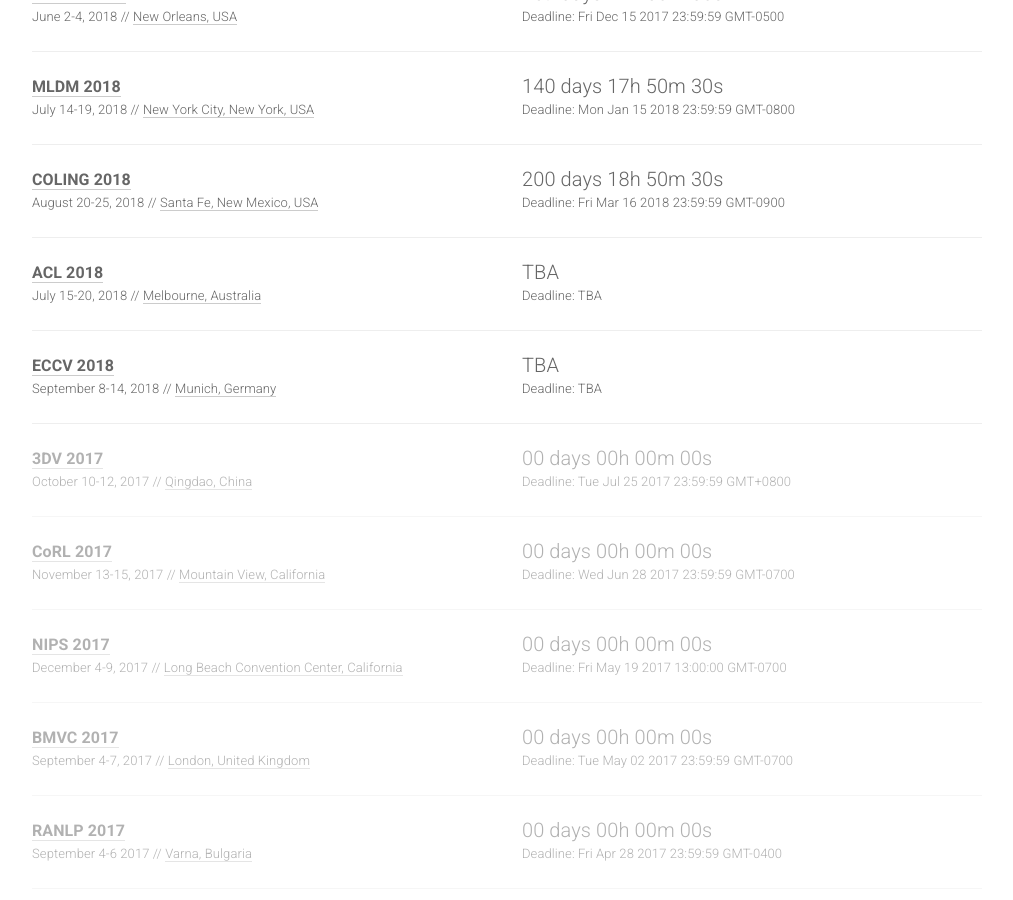
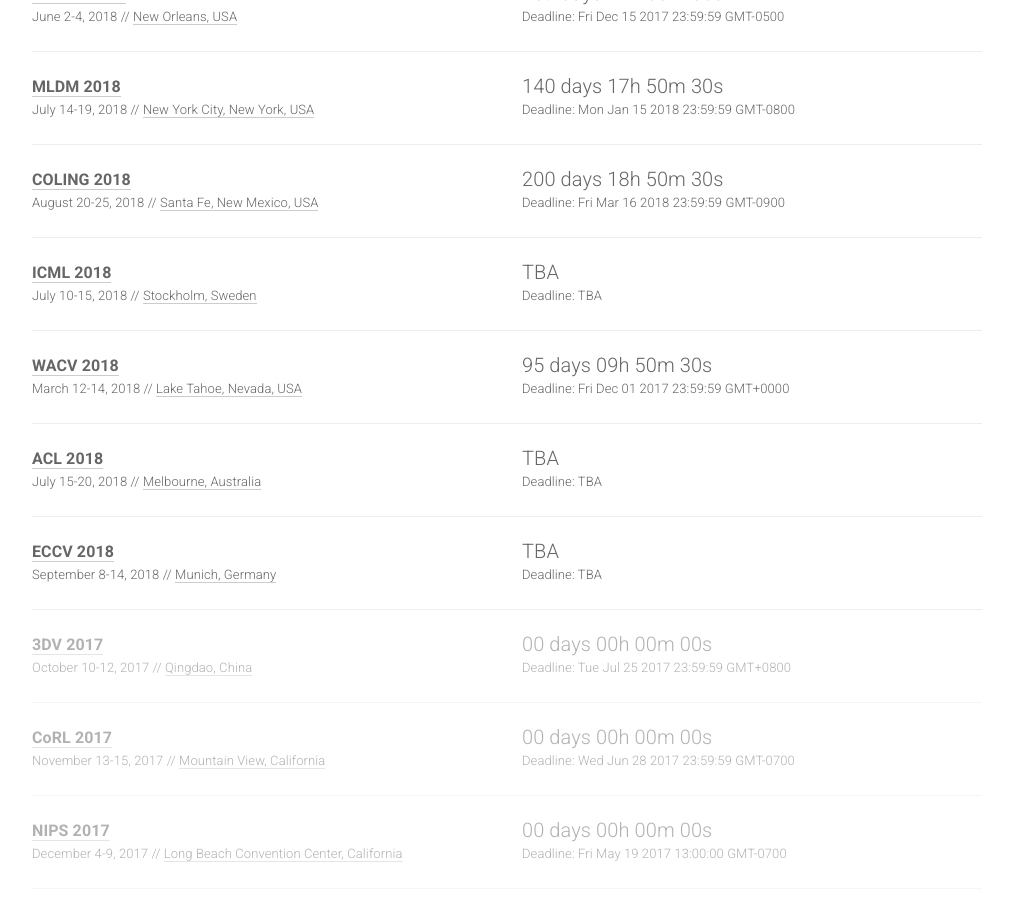
Before and after one commit to paperswithcode/ai-deadlines, a Jekyll site: the page built from index.html, in a window 1280 px wide and 900 px high, scrolled down 686 px. Shown: the whole window, without its empty margins (133-1146 px from the left). Built offline with Jekyll 4.4.1, drawn with Linux system fonts in a browser that asks for light colours; nearby versions of some CDN libraries; comment, search, counter and statistics services are not loaded.

Commit message:
add ICML and WACV

```diff
--- a/_data/conferences.yml
+++ b/_data/conferences.yml
@@ -75,6 +75,26 @@
   date: August 20-25, 2018
   place: Santa Fe, New Mexico, USA
   sub: NLP
+
+- name: ICML
+  year: 2018
+  id: icml18
+  link: https://2017.icml.cc/Conferences/2018
+  deadline: "TBA"
+  timezone: GMT
+  date: July 10-15, 2018
+  place: Stockholm, Sweden
+  sub: ML
+
+- name: WACV
+  year: 2018
+  id: wacv2018
+  link: http://wacv18.uccs.us/
+  deadline: "2017-12-01 23:59:59"
+  timezone: PST
+  date: March 12-14, 2018
+  place: Lake Tahoe, Nevada, USA
+  sub: CV
 
 - name: ACL
   year: 2018
```
